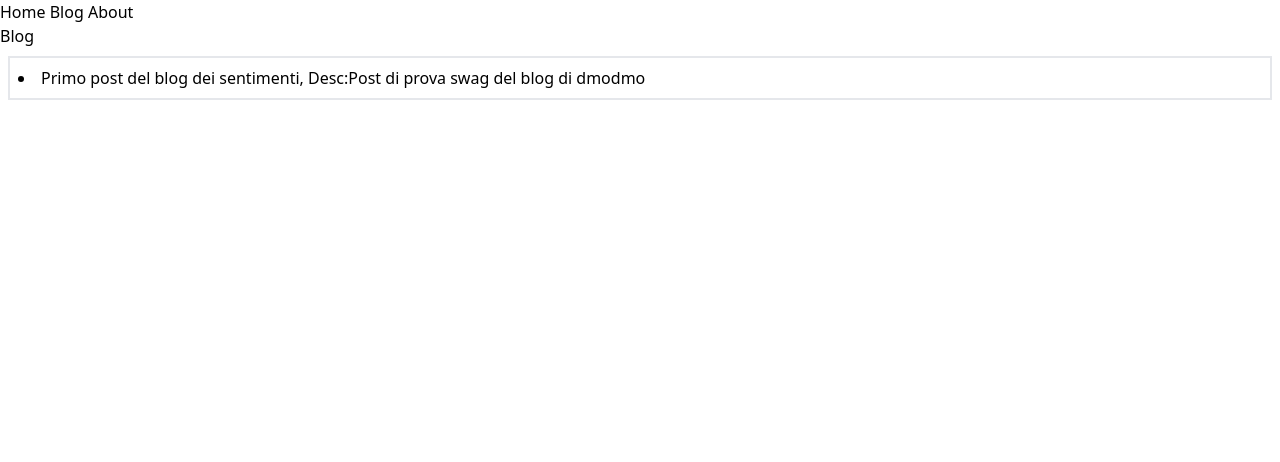
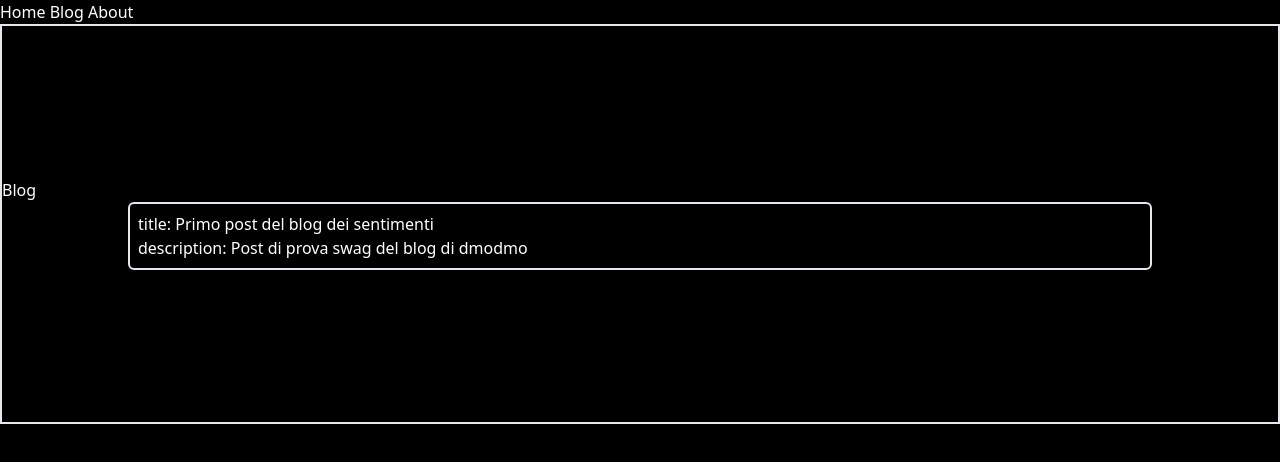
Before and after one commit to kanopo/kanopo.org, an Astro site: page /blog in a window 1280 px wide. Built offline with nearby package versions, Linux system fonts and the light colour scheme; Astro itself is replaced by a stand-in of ours.

Commit message:
modifiche a caso

```diff
--- /dev/null
+++ b/src/components/PostComponent.astro
@@ -0,0 +1,9 @@
+---
+const {title, description} = Astro.props;
+---
+
+
+<div class="border-2 p-2 rounded-md">
+<p>title: {title}</p>
+<p>description: {description}</p>
+</div>
--- a/src/layouts/BlogPostLayout.astro
+++ b/src/layouts/BlogPostLayout.astro
@@ -21,3 +21,10 @@ import NavBar from '../components/NavBar.astro';
     <slot />
   </body>
 </html>
+
+<style>
+  * {
+    background-color: black;
+    color: white;
+  }
+</style>
--- a/src/layouts/MainLayout.astro
+++ b/src/layouts/MainLayout.astro
@@ -4,25 +4,32 @@ interface Props {
   description?: string;
 }
 
-const { title = "Default title", description = "Default description" } = Astro.props as Props;
+const { title = "Default title", description = "Default description" } =
+  Astro.props as Props;
 
-
-import NavBar from '../components/NavBar.astro';
+import NavBar from "../components/NavBar.astro";
 ---
 
 <!DOCTYPE html>
 <html lang="en">
-<head>
+  <head>
     <meta charset="UTF-8" />
     <meta http-equiv="X-UA-Compatible" content="IE=edge" />
     <meta name="viewport" content="width=device-width, initial-scale=1.0" />
-    <meta name="description" content={ description } />
+    <meta name="description" content={description} />
     <link rel="icon" type="image/x-icon" href="/favicon.png" />
-    <link rel="apple-touch-icon" href="/favicon.png">
-    <title>{ title }</title>
+    <link rel="apple-touch-icon" href="/favicon.png" />
+    <title>{title}</title>
   </head>
   <body>
     <NavBar />
     <slot />
   </body>
 </html>
+
+<style>
+  * {
+    background-color: black;
+    color: white;
+  }
+</style>
--- a/src/pages/blog/2022-12-29.md
+++ b/src/pages/blog/2022-12-29.md
@@ -11,3 +11,6 @@ tags: ['sentimenti', 'tech', 'procrastination']
 # benvenuti nel blog dei sentimenti
 
 ciao a tutti, sto procrastinando, aiuto...
+
+
+Ho scoperto che sono pesci ascendente gemelli, aka, un matto.
--- a/src/pages/blog/index.astro
+++ b/src/pages/blog/index.astro
@@ -1,13 +1,26 @@
-
 ---
 import MainLayout from "../../layouts/MainLayout.astro";
+import PostComponent from "../../components/PostComponent.astro";
 
-const allPosts = await Astro.glob('./*.md')
+const allPosts = await Astro.glob("./*.md");
 ---
 
 <MainLayout title="Blog">
-  <h1>Blog</h1>
-  <div class="border-2 p-2 m-2">
-    {allPosts.map((post) => <li><a href={post.url}>{post.frontmatter.title}, Desc:{post.frontmatter.description}</a></li>)}
+  <div class="border-2 h-[50vh] flex flex-col justify-center align-middle">
+    <h1>Blog</h1>
+    <div class="flex justify-center align-middle">
+      <div class="flex flex-col w-[80vw]">
+        {
+          allPosts.map((post) => (
+            <a href={post.url}>
+              <PostComponent
+                title={post.frontmatter.title}
+                description={post.frontmatter.description}
+              />
+            </a>
+          ))
+        }
+      </div>
+    </div>
   </div>
 </MainLayout>
```
